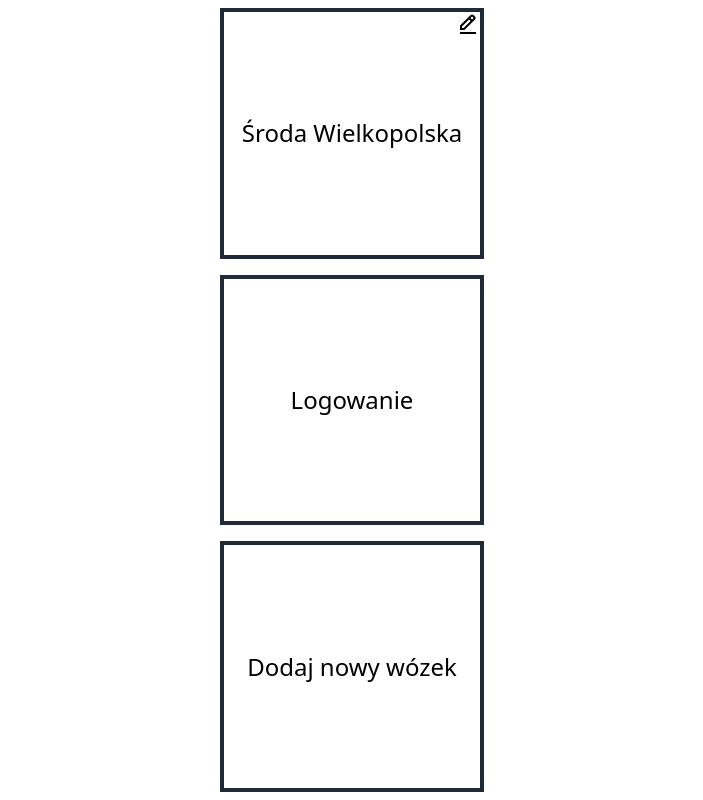
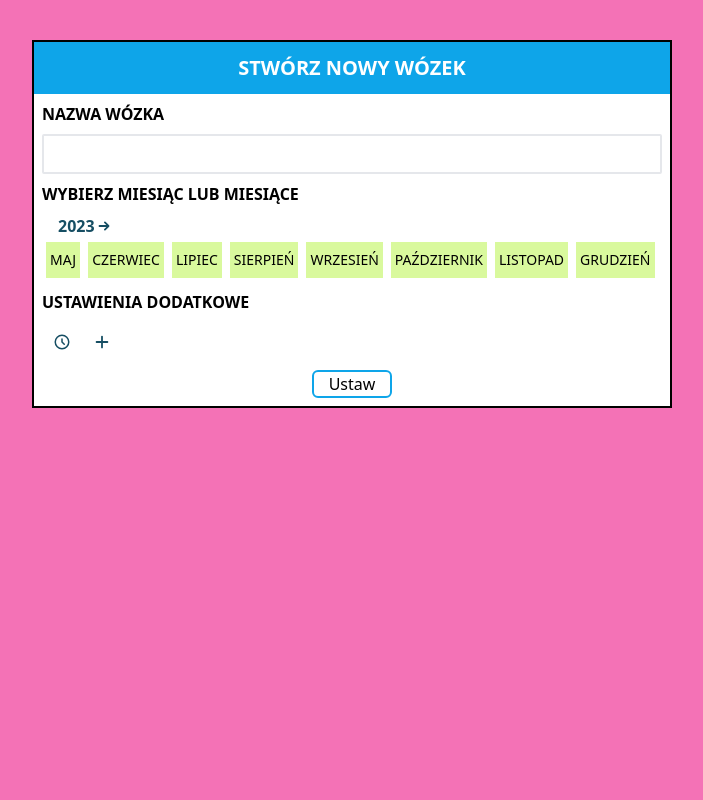
Before and after one commit to BartoszJakubowsky/calendar, a React (Create React App) app: page /ustawienia in a window 1280 px wide. Before the commit this address led to /. Shown: the whole page, without its empty margins (288-991 px from the left). Built offline with nearby package versions, Linux system fonts and the light colour scheme; data requests are answered from the project's data file.

Commit message:
Animations in progress, routes added

```diff
--- a/package.json
+++ b/package.json
@@ -15,6 +15,7 @@
     "react": "^18.2.0",
     "react-dom": "^18.2.0",
     "react-icons": "^4.8.0",
+    "react-router-dom": "^6.11.1",
     "react-scripts": "5.0.1",
     "react-spring": "^9.7.1",
     "react-transition-group": "^4.4.5",
--- a/src/App.js
+++ b/src/App.js
@@ -13,65 +13,52 @@
 
 
 
-import Route from './components/Route'
 import LoginPage from './pages/LoginPage'
 import MainPage from './pages/MainPage'
 import AdminUserPage from './pages/AdminUserPage'
 import CreateCalendarPage from './pages/CreateCalendarPage'
+import NotFoundPage from './pages/NotFoundPage'
 //only for test purpusses -> at the end it's goint to be admin
 import useCalendars from './hooks/useCalendars';
 import useAuthenctication from './hooks/useAuthentication';
 import CalendarPage from './pages/calendarPage/CalendarPage'
 import { AnimatePresence } from 'framer-motion';
+import { Route, Routes, useLocation} from 'react-router-dom'
 function App()
 {
       const {isAdmin} = useAuthenctication();
       const {login, calendars, calendarToEdit, currentPath} = useCalendars();
-
-
+      const location = useLocation();
       const calendarsRoutes = calendars.map(calendar=>
             {
                   if (calendar.name === undefined || calendar.name === '')
                   return false;
-                  const name = '/' + (calendar.name).replaceAll(' ', '_');
+                  const name = '/' + (calendar.name).replaceAll(' ', '_').normalize("NFD").replace(/[\u0300-\u036f]/g, "");
+                  return <Route path={name} element={<CalendarPage calendar={calendar}/>}/>;
 
+            });
+      return <AnimatePresence initial={false} mode='wait'>
+                  <Routes key={location.pathname} location={location}>
+                        <Route path='/' element={<MainPage/>} replace/>
+                        <Route path='/logowanie' element={<LoginPage/>}/>
 
-                  return(<Route path={name}
-                               key={name}>
-                              <CalendarPage calendar={calendar}/>
-                        </Route>)
-            });
-      return <div className='flex flex-col justify-center items-center'>
-                  <AnimatePresence>
-                  <Route path='/'
-                         key='/'>
-                        <MainPage/>
-
-                  </Route>
-                  <Route path={['/logowanie', '/register', '/password']} key='logowanie'>
-                  {['/password', '/logowanie', '/register'].map((path, index) =>
-                        {
-                              if (path === currentPath)
-                              return <LoginPage page={index} />;
-                        })}
-                  </Route>
                   {calendarsRoutes}
-                  {login &&
+                  {/* {login &&
                   <Route path='/admin'
                          key='admin'>
                         <AdminUserPage/>
-                  </Route>}
+                  </Route>} */}
                   {isAdmin && <Route path='/ustawienia'
-                                     key='ustawienia'>
+                                     element={
                                     <CreateCalendarPage
                                     calendarName={calendarToEdit?.name}
                                     calendarDate={calendarToEdit?.date}
                                     calendarTime={calendarToEdit?.time}
                                     calendarSlots={calendarToEdit?.slots}
-                                    calendarId={calendarToEdit?.id}/>
-                              </Route>}
+                                    calendarId={calendarToEdit?.id}/>}/>}
+                        <Route path='*'element={<NotFoundPage/>}/>
+                  </Routes>
                   </AnimatePresence>
-            </div>
 }
 
 export default App;
--- a/src/context/calendars.js
+++ b/src/context/calendars.js
@@ -2,7 +2,8 @@ import { createContext, useState, useEffect} from "react";
 import useAuthenctication from '../hooks/useAuthentication';
 import axios from "axios";
 import { v4 as uuidv4 } from 'uuid';
-
+import { useLocation } from "react-router-dom";
+import { useNavigate } from "react-router-dom";
 
 const CalendarsContext = createContext();
 
@@ -12,10 +13,12 @@ function CalendarsProvider({children, url})
     // const tempCalendar = {name: 'Środa Wielkopolska', date: ['KWIECIEŃ.2023', 'MAJ.2023', 'CZERWIEC.2023', 'LIPIEC.2023'], time: {timeFrom: '08:00', timeTo: '16:00', timeSpace: '01:00'}, slots: [{name: 'Oficjalne', space: 2, order: 1},{name: 'Nieoficjalne', space: 2, order: 2}]}
     const tempCalendar = [{name: ''}, {name: ''}, {name: ''}]
     const [login, setLogin] = useState(useAuthenctication());
-    const [currentPath, setCurrentPath] = useState('/');
+    // const [currentPath, setCurrentPath] = ('/');
+    const currentPath = useLocation().pathname;
     const [calendars, setCalendars] = useState(tempCalendar);
     const [convirm, setConvirm] = useState(false);
     const [calendarToEdit, setCalendarToEdit] = useState(false)
+    const navigate = useNavigate();
     console.log(currentPath);
 useEffect(()=>
 {
@@ -24,32 +27,27 @@ useEffect(()=>
               .then(data => setCalendars(data))
               .catch(error => console.error(error));
 
-    //set same pathname as
-    window.history.replaceState(null, null, currentPath);
 
     //handler == navigation forward and back withot refresh when pushState was used
     const handler = () =>
     {
         setConvirm(false);
-        setCurrentPath(window.location.pathname);
-    }
-    window.addEventListener('popstate', handler);
-    // getCalendars().then(calendars => setCalendars());
+        // setCurrentPath(window.location.pathname);
 
-    return ()=>
-    {
-        window.removeEventListener('popstate', handler);
     }
 
+    //  //set same pathname as
+    //  window.history.replaceState(null, null, currentPath);
+
+    //  window.addEventListener('popstate', handler);
+    //  // getCalendars().then(calendars => setCalendars());
+
+    //  return ()=>
+    //  {
+    //      window.removeEventListener('popstate', handler);
+    //  }
+
 }, []);
-
-
-const navigate = to =>
-{
-    window.history.pushState({}, '', to);
-
-    setCurrentPath(to);
-}
 
 
 //To change -> given with started app
@@ -121,9 +119,7 @@ const handleCalendarCreate = async (oldCalendar, newCalendar) =>
 
 const toProvide =
 {
-    navigate,
     currentPath,
-    setCurrentPath,
     login,
     setLogin,
     calendarNames,
@@ -134,7 +130,8 @@ const toProvide =
     handleCalendarCreate,
     calendarToEdit,
     setCalendarToEdit,
-    deleteCalendar
+    deleteCalendar,
+    navigate
 }
 
 
--- a/src/index.js
+++ b/src/index.js
@@ -4,13 +4,17 @@ import {CalendarsProvider} from './context/calendars'
 import React from "react";
 import ReactDOM  from "react-dom/client";
 import App from './App'
+import {BrowserRouter} from 'react-router-dom';
+
 
 const el = document.getElementById('root');
 const root = ReactDOM.createRoot(el);
 const appUrl = window.appUrl || 'domyślny-adres-url';
 
 root.render(
+            <BrowserRouter>
             <CalendarsProvider>
-                <App/>
+                    <App/>
             </CalendarsProvider>
+            </BrowserRouter>
             );
--- a/src/pages/LoginPage.js
+++ b/src/pages/LoginPage.js
@@ -11,7 +11,7 @@ export default function LoginPage({page})
 
     const [mail, setMail] = useState('');
 
-    const [displayedFrom, setDisplayedFrom] = useState(page);
+    const [displayedFrom, setDisplayedFrom] = useState(page||1);
     const formToShow = [<Password mail={mail} setMail={setMail} moveBack={setDisplayedFrom}/>, <Login mail={mail} setMail={setMail} move={setDisplayedFrom}/>, <Register mail={mail} setMail={setMail} moveBack={setDisplayedFrom}/>]
     const formCount = formToShow.length;
 
@@ -35,7 +35,7 @@ export default function LoginPage({page})
 
 
     return (
-        <m.div className="flex bg-indigo-100 justify-center h-screen w-screen overflow-hidden" initial={{y: '100%'}} animate={{y: "0%"}} transition={{duration:0.5, ease: 'easeOut'}} exit={{opacity:1}}>
+        <m.div className="flex bg-indigo-100 justify-center h-screen w-screen overflow-hidden" initial={{y: '100%'}} animate={{y: "0%"}} transition={{duration:0.5, ease: 'easeOut'}} exit={{opacity:0}} layoutId='1'>
             {springs.map((props, index) => (
               <animated.div key={index} className="absolute flex w-full h-full overflow-hidden pb-14" style={{ ...props }}>
                 {formToShow[index]}
--- a/src/pages/MainPage.js
+++ b/src/pages/MainPage.js
@@ -17,11 +17,13 @@ import {motion as m} from 'framer-motion';
 
 function MainPage({className})
 {
-    const {calendars, convirm, navigate, setCalendarToEdit} = useCalendars();
+    const {calendars,navigate, convirm, setCalendarToEdit} = useCalendars();
     const {isAdmin} = useAuthenctication();
+
+
     const navigation = (calendarName) =>
     {
-            navigate('/' + calendarName.replaceAll(' ', '_'));
+        navigate('/' + calendarName.replaceAll(' ', '_').normalize("NFD").replace(/[\u0300-\u036f]/g, ""));
     }
 
     const handleCalendarCreate = calendarName =>
@@ -59,7 +61,7 @@ function MainPage({className})
 
         })
 
-    return <m.div className="flex flex-col justify-center items-center h-screen overflow-hidden" initial={{y: '100%'}} animate={{y: "0%"}} transition={{duration:0.5, ease: 'easeOut'}} exit={{opacity:1}}>
+    return <m.div className=" flex flex-col justify-center items-center h-screen overflow-hidden" initial={{y: '100%'}} animate={{y: "0%"}} transition={{duration:0.5, ease: 'easeOut'}} exit={{opacity:1}} layoutId="1">
                     {createCalendarCard}
                     {/* Always show additional cart */}
 
--- /dev/null
+++ b/src/pages/NotFoundPage.jsx
@@ -0,0 +1,22 @@
+
+
+import { useEffect } from "react";
+import useCalendars from "../hooks/useCalendars";
+
+export default function NotFoundPate()
+{
+    const {navigate} = useCalendars();
+    useEffect(()=>
+    {
+        setTimeout(()=> navigate('/'),3000);
+    })
+
+
+    return (
+        <div className="w-screen h-screen bg-amber-400">
+            <h1>Ups...</h1>
+            <h3>Strona, której szukasz nie istnieje</h3>
+            <h3>Zaraz zostaniesz przekierowany z powrotem</h3>
+        </div>
+    )
+}
--- a/src/pages/calendarPage/CalendarPage.jsx
+++ b/src/pages/calendarPage/CalendarPage.jsx
@@ -6,7 +6,7 @@ import Month from "./calendar/Month";
 import useMobileDevice from "../../hooks/useMobileDevice";
 import useCalendars from '../../hooks/useCalendars';
 import Convirm from '../../components/Convirm';
-
+import {motion as m} from 'framer-motion';
 export default function CalendarPage({calendar})
 {
 const {convirm} = useCalendars();
@@ -41,7 +41,7 @@ const monthCount = date.length;
 
 
     return(
-    <div className=" w-screen h-screen bg-red-100">
+    <m.div className=" w-screen h-screen bg-red-100" initial={{y: '100%'}} animate={{y: "0%"}} transition={{duration:0.5, ease: 'easeOut'}} exit={{opacity:1}}>
     <Convirm message={convirm.message} submit={convirm.submit} handleSubmit={convirm.handleSubmit}/>
         <Menu calendarName={name}/>
         {/* month holder */}
@@ -77,7 +77,7 @@ const monthCount = date.length;
             ))}
     </div>
         </div>
-    </div>
+    </m.div>
     );
 }
 
--- a/src/pages/calendarPage/calendar/menuComponents/DesktopMenu.jsx
+++ b/src/pages/calendarPage/calendar/menuComponents/DesktopMenu.jsx
@@ -1,12 +1,26 @@
+
+import { NavLink } from "react-router-dom";
+import useCalendars from "../../../../hooks/useCalendars";
 
 export default function DesktopMenu({isOpen})
 {
+    const {calendars} = useCalendars();
 
     return (
-    <div className={`top-0 left-0 w-[35vw] bg-blue-600  p-10 pl-20 text-white absolute z-20 h-full  ease-in-out duration-300 ${
+    <nav className={`top-0 left-0 w-[35vw] bg-blue-600  p-10 pl-20 text-white absolute z-20 h-full  ease-in-out duration-300 ${
     isOpen ? "translate-x-0 " : "-translate-x-full"
     }`} >
-        <h3 className="mt-20 text-4xl font-semibold text-white">I am a sidebar</h3>
-    </div>
+        <h3 className="mt-20 text-4xl font-semibold text-white">Do dokończenia</h3>
+        <ul>
+            <li><NavLink to='/' style={({isActive}) => {return {color: 'red'}}}>Strona główna</NavLink></li>
+            {calendars.map(calendar => {return <li><NavLink to={`/${calendar.name}`}>{calendar.name}</NavLink></li>})}
+        </ul>
+        <h3 className="mt-20 text-4xl font-semibold text-white">Pozostałe</h3>
+        <ul>
+            <li><NavLink to='/logowanie'>Wyologuj się</NavLink></li>
+        </ul>
+
+
+    </nav>
 )
 }
--- a/src/pages/loginPage/Login.jsx
+++ b/src/pages/loginPage/Login.jsx
@@ -31,12 +31,12 @@ export default function Login({mail, setMail, move})
 
     const handleRegisterClick = () =>
     {
-        window.history.pushState({}, '', '/register');
+        // window.history.pushState({}, '', '/register');
         move(2);
     }
     const handlePasswordClick = () =>
     {
-        window.history.pushState({}, '', '/password');
+        // window.history.pushState({}, '', '/password');
         move(0);
     }
 
--- a/src/pages/loginPage/Password.jsx
+++ b/src/pages/loginPage/Password.jsx
@@ -1,6 +1,5 @@
 import { useState } from "react";
 import { useSpring, animated } from 'react-spring';
-import useCalendars from "../../hooks/useCalendars";
 export default function Password({mail, setMail, moveBack})
 {
 
```
Also changed, not shown: 1 other file (tests, documents, lock files or other folders).
